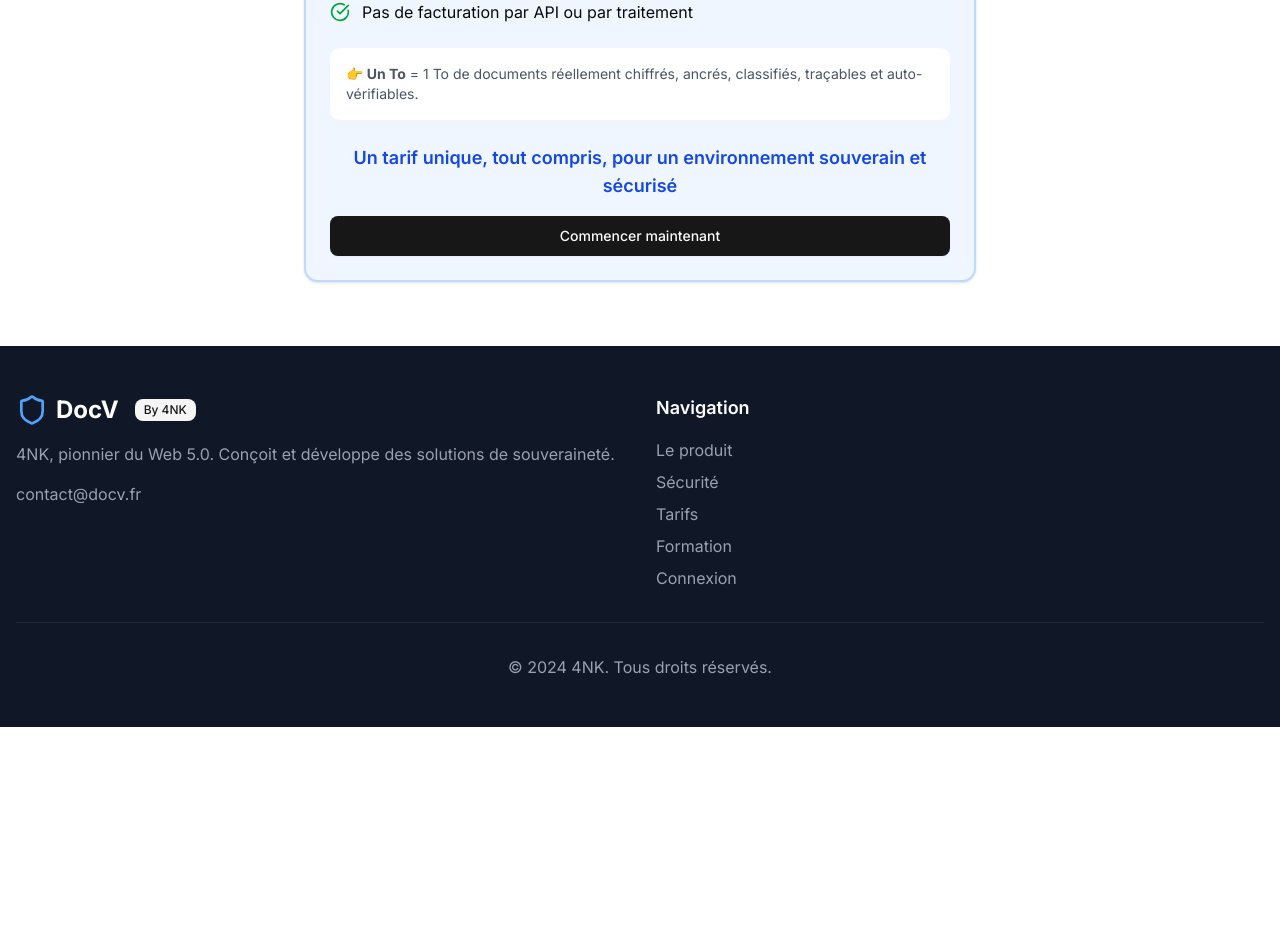
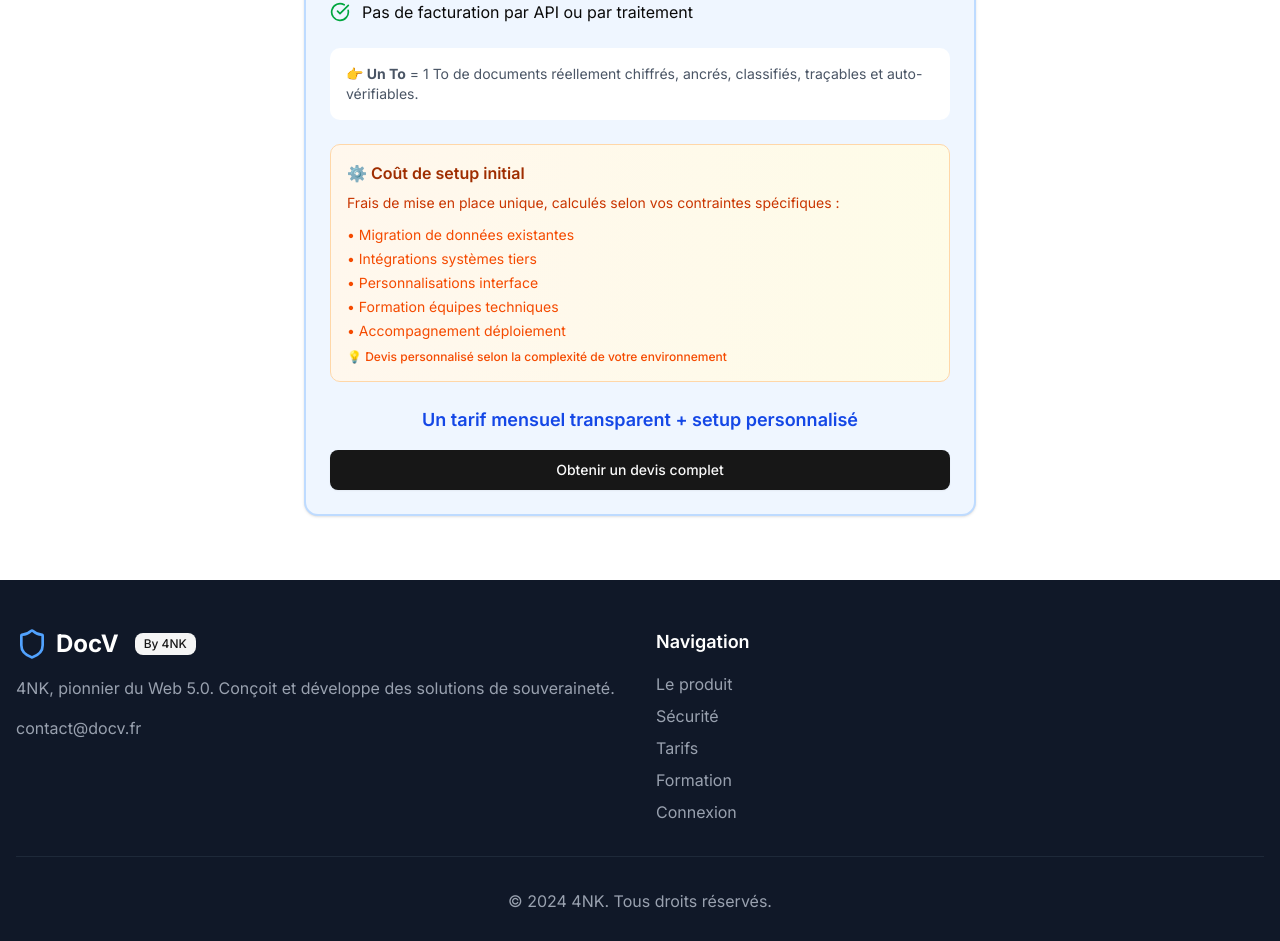
Before and after one commit to ncantuNewAccount/docv, a Next.js app: page / in a window 1280 px wide. Shown: the part 4475-5416 px from the top of the page. Before the commit the page ends 5202 px from the top, so only its background shows below. Built offline with nearby package versions, Linux system fonts and the light colour scheme.

Commit message:
feat: add setup cost section with detailed breakdown
Introduce transparent pricing with clear setup cost details and custom quotes.

#VERCEL_SKIP

Co-authored-by: NC <148533869+ncantuNewAccount@users.noreply.github.com>

```diff
--- a/app/page.tsx
+++ b/app/page.tsx
@@ -397,13 +397,31 @@ export default function HomePage() {
                   </p>
                 </div>
 
+                {/* Nouveau bloc pour les coûts de setup */}
+                <div className="mt-6 p-4 bg-gradient-to-r from-orange-50 to-yellow-50 rounded-lg border border-orange-200">
+                  <h4 className="font-semibold text-orange-800 mb-2">⚙️ Coût de setup initial</h4>
+                  <p className="text-sm text-orange-700 mb-3">
+                    Frais de mise en place unique, calculés selon vos contraintes spécifiques :
+                  </p>
+                  <ul className="text-sm text-orange-600 space-y-1">
+                    <li>• Migration de données existantes</li>
+                    <li>• Intégrations systèmes tiers</li>
+                    <li>• Personnalisations interface</li>
+                    <li>• Formation équipes techniques</li>
+                    <li>• Accompagnement déploiement</li>
+                  </ul>
+                  <p className="text-xs text-orange-600 mt-2 font-medium">
+                    💡 Devis personnalisé selon la complexité de votre environnement
+                  </p>
+                </div>
+
                 <div className="mt-6 text-center">
                   <p className="text-lg font-semibold text-blue-700 mb-4">
-                    Un tarif unique, tout compris, pour un environnement souverain et sécurisé
+                    Un tarif mensuel transparent + setup personnalisé
                   </p>
-                  <Link href="/login">
+                  <Link href="/contact">
                     <Button size="lg" className="w-full">
-                      Commencer maintenant
+                      Obtenir un devis complet
                     </Button>
                   </Link>
                 </div>
```
